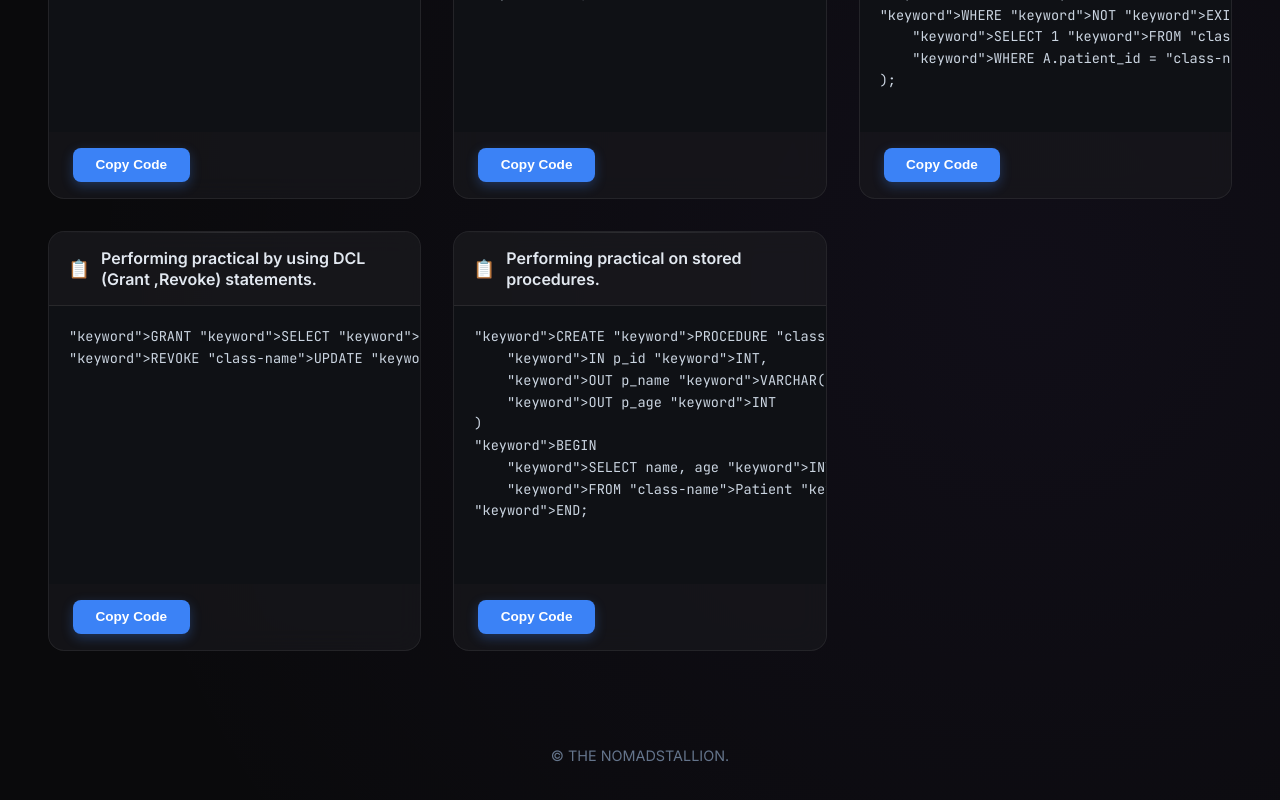
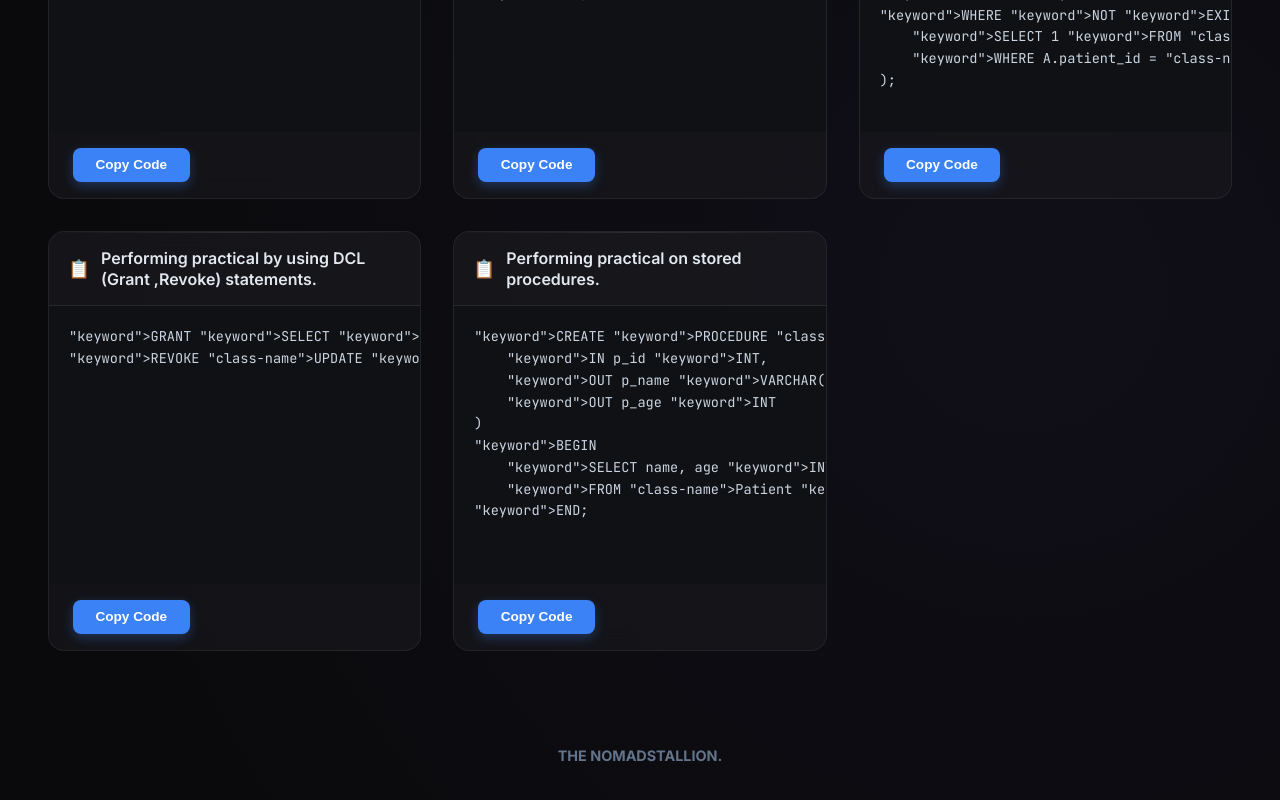
Before and after one commit to Mohammedsami001/CODES, a React (Vite) app: page / in a window 1280 px wide. Shown: the part 1865-2665 px from the top of the page. Built offline with nearby package versions, Linux system fonts and the light colour scheme.

Commit message:
Bold the footer credit text

```diff
--- a/src/App.jsx
+++ b/src/App.jsx
@@ -500,7 +500,7 @@ function App() {
       </main>
 
       <footer style={{ marginTop: '5rem', textAlign: 'center', color: '#64748b', fontSize: '0.9rem' }}>
-        <p>&copy; THE NOMADSTALLION.</p>
+        <b><p>THE NOMADSTALLION.</p></b>
       </footer>
     </div>
   );
```
